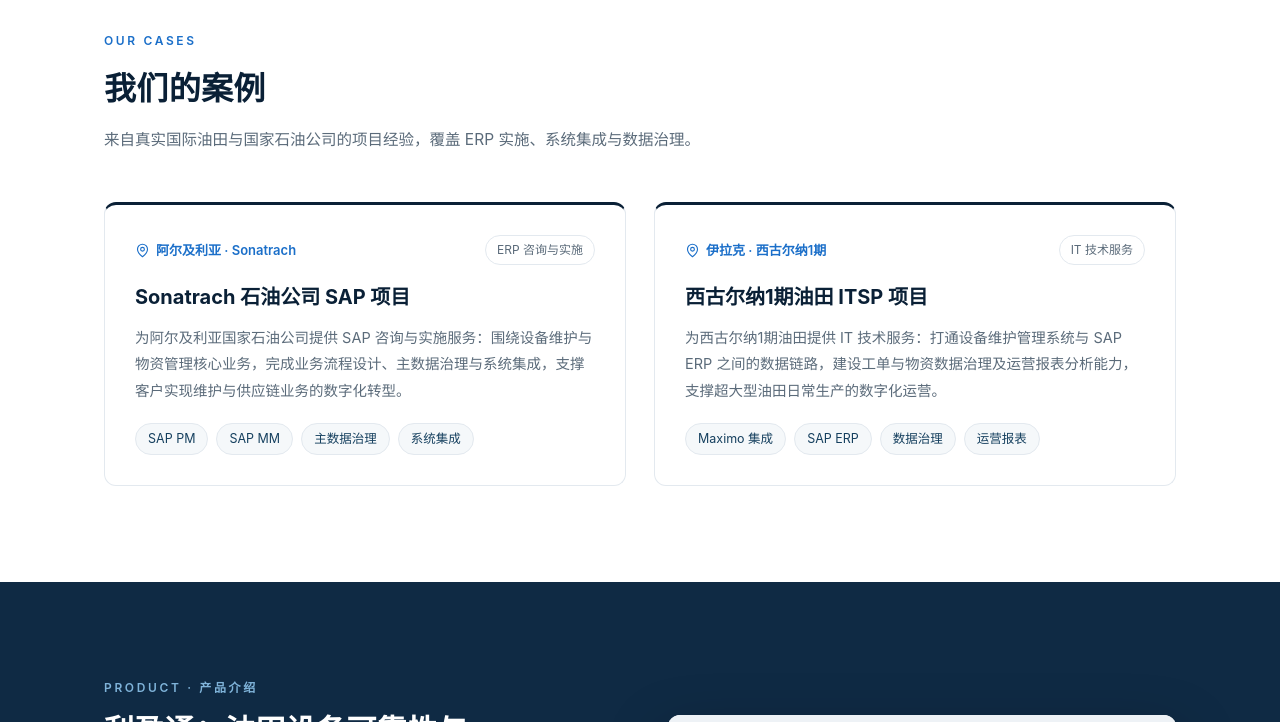
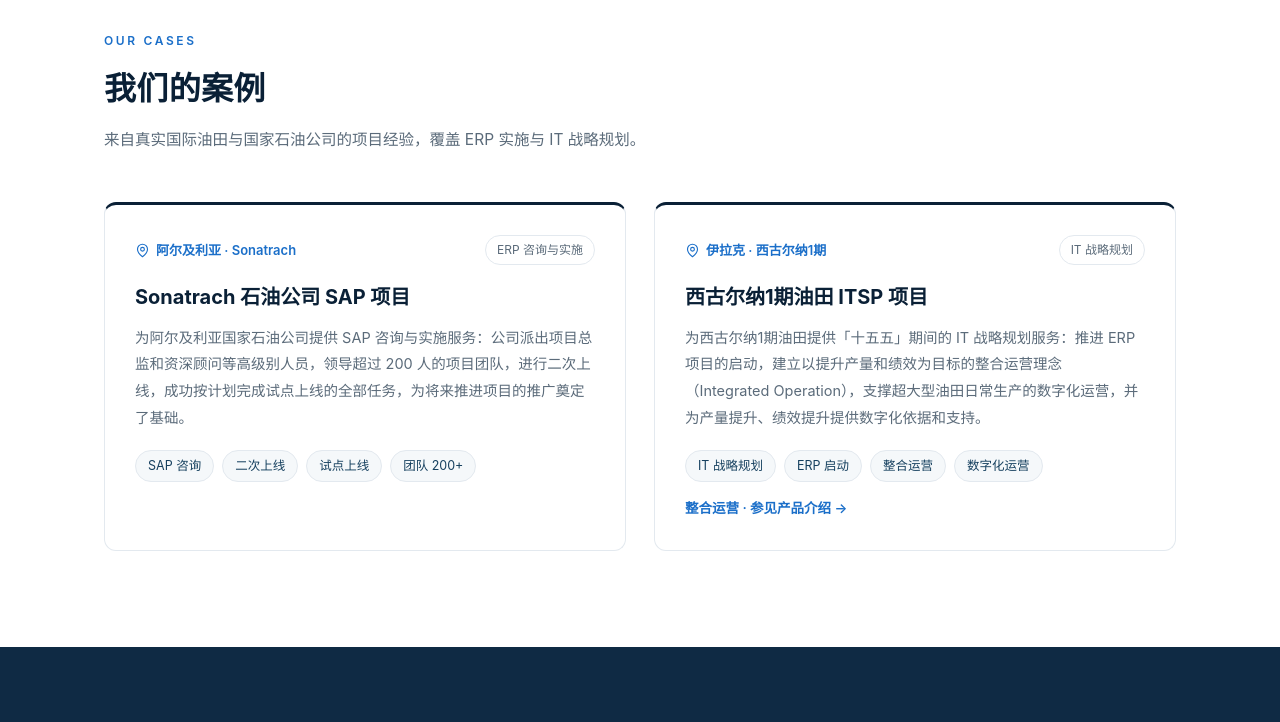
Before and after one commit to JianyunWu/liyingtong-home, a plain HTML site: page index.html in a window 1280 px wide. Shown: the part 960-1682 px from the top of the page. Drawn offline with Linux system fonts and the light colour scheme.

Commit message:
v1.1：真实联系方式 + 案例正式文案（Sonatrach/WQ1 ITSP）+ 语言切换固定右上角

```diff
--- a/index.html
+++ b/index.html
@@ -29,15 +29,17 @@
       <a href="#cases" data-zh="我们的案例" data-en="Our Cases">我们的案例</a>
       <a href="#product" data-zh="产品介绍" data-en="Product">产品介绍</a>
       <a href="#contact" data-zh="联系我们" data-en="Contact">联系我们</a>
+    </nav>
+
+    <div class="header-right">
       <div class="lang-switch" role="group" aria-label="Language">
         <button type="button" class="lang-btn active" data-lang="zh">中文</button>
         <button type="button" class="lang-btn" data-lang="en">EN</button>
       </div>
-    </nav>
-
-    <button class="nav-toggle" id="navToggle" aria-label="Menu" aria-expanded="false">
-      <span></span><span></span><span></span>
-    </button>
+      <button class="nav-toggle" id="navToggle" aria-label="Menu" aria-expanded="false">
+        <span></span><span></span><span></span>
+      </button>
+    </div>
   </div>
 </header>
 
@@ -106,7 +108,7 @@
       <div class="section-head">
         <p class="eyebrow">OUR CASES</p>
         <h2 data-zh="我们的案例" data-en="Our Cases">我们的案例</h2>
-        <p class="section-sub" data-zh="来自真实国际油田与国家石油公司的项目经验，覆盖 ERP 实施、系统集成与数据治理。" data-en="Project experience from international oilfields and national oil companies, covering ERP implementation, systems integration and data governance.">来自真实国际油田与国家石油公司的项目经验，覆盖 ERP 实施、系统集成与数据治理。</p>
+        <p class="section-sub" data-zh="来自真实国际油田与国家石油公司的项目经验，覆盖 ERP 实施与 IT 战略规划。" data-en="Project experience from international oilfields and national oil companies, covering ERP implementation and IT strategic planning.">来自真实国际油田与国家石油公司的项目经验，覆盖 ERP 实施与 IT 战略规划。</p>
       </div>
 
       <div class="case-grid">
@@ -119,12 +121,12 @@
             <span class="case-type" data-zh="ERP 咨询与实施" data-en="ERP consulting & implementation">ERP 咨询与实施</span>
           </div>
           <h3 data-zh="Sonatrach 石油公司 SAP 项目" data-en="Sonatrach — SAP Program">Sonatrach 石油公司 SAP 项目</h3>
-          <p class="case-desc" data-zh="为阿尔及利亚国家石油公司提供 SAP 咨询与实施服务：围绕设备维护与物资管理核心业务，完成业务流程设计、主数据治理与系统集成，支撑客户实现维护与供应链业务的数字化转型。" data-en="SAP consulting and implementation for Algeria's national oil company: business process design, master data governance and systems integration around maintenance and supply chain operations, supporting the client's digital transformation.">为阿尔及利亚国家石油公司提供 SAP 咨询与实施服务：围绕设备维护与物资管理核心业务，完成业务流程设计、主数据治理与系统集成，支撑客户实现维护与供应链业务的数字化转型。</p>
+          <p class="case-desc" data-zh="为阿尔及利亚国家石油公司提供 SAP 咨询与实施服务：公司派出项目总监和资深顾问等高级别人员，领导超过 200 人的项目团队，进行二次上线，成功按计划完成试点上线的全部任务，为将来推进项目的推广奠定了基础。" data-en="SAP consulting and implementation for Algeria's national oil company: we deployed senior personnel including a program director and lead consultants, directing a project team of over 200 people through a second go-live — all pilot go-live tasks were completed on schedule, laying the groundwork for the future rollout.">为阿尔及利亚国家石油公司提供 SAP 咨询与实施服务：公司派出项目总监和资深顾问等高级别人员，领导超过 200 人的项目团队，进行二次上线，成功按计划完成试点上线的全部任务，为将来推进项目的推广奠定了基础。</p>
           <ul class="case-chips">
-            <li>SAP PM</li>
-            <li>SAP MM</li>
-            <li data-zh="主数据治理" data-en="Master data governance">主数据治理</li>
-            <li data-zh="系统集成" data-en="Systems integration">系统集成</li>
+            <li data-zh="SAP 咨询" data-en="SAP consulting">SAP 咨询</li>
+            <li data-zh="二次上线" data-en="Second go-live">二次上线</li>
+            <li data-zh="试点上线" data-en="Pilot go-live">试点上线</li>
+            <li data-zh="团队 200+" data-en="200+ team">团队 200+</li>
           </ul>
         </article>
 
@@ -134,16 +136,17 @@
               <svg viewBox="0 0 24 24" fill="none" stroke="currentColor" stroke-width="1.8" stroke-linecap="round" stroke-linejoin="round" aria-hidden="true"><path d="M20 10c0 6-8 12-8 12s-8-6-8-12a8 8 0 0 1 16 0Z"/><circle cx="12" cy="10" r="3"/></svg>
               <span data-zh="伊拉克 · 西古尔纳1期" data-en="Iraq · West Qurna-1">伊拉克 · 西古尔纳1期</span>
             </span>
-            <span class="case-type" data-zh="IT 技术服务" data-en="IT technical services">IT 技术服务</span>
+            <span class="case-type" data-zh="IT 战略规划" data-en="IT strategic planning">IT 战略规划</span>
           </div>
           <h3 data-zh="西古尔纳1期油田 ITSP 项目" data-en="West Qurna-1 Oilfield — ITSP Project">西古尔纳1期油田 ITSP 项目</h3>
-          <p class="case-desc" data-zh="为西古尔纳1期油田提供 IT 技术服务：打通设备维护管理系统与 SAP ERP 之间的数据链路，建设工单与物资数据治理及运营报表分析能力，支撑超大型油田日常生产的数字化运营。" data-en="IT technical services for the West Qurna-1 oilfield: integrating the maintenance management system with SAP ERP, building work-order and materials data governance, and operational reporting to support daily production operations at one of the world's largest oilfields.">为西古尔纳1期油田提供 IT 技术服务：打通设备维护管理系统与 SAP ERP 之间的数据链路，建设工单与物资数据治理及运营报表分析能力，支撑超大型油田日常生产的数字化运营。</p>
+          <p class="case-desc" data-zh="为西古尔纳1期油田提供「十五五」期间的 IT 战略规划服务：推进 ERP 项目的启动，建立以提升产量和绩效为目标的整合运营理念（Integrated Operation），支撑超大型油田日常生产的数字化运营，并为产量提升、绩效提升提供数字化依据和支持。" data-en="IT strategic planning for the West Qurna-1 oilfield during the 15th Five-Year Plan period: driving the launch of the ERP program and establishing the Integrated Operation concept for raising production and performance — supporting the super-giant oilfield's daily digital operations with the digital evidence and support for production and performance improvement.">为西古尔纳1期油田提供「十五五」期间的 IT 战略规划服务：推进 ERP 项目的启动，建立以提升产量和绩效为目标的整合运营理念（Integrated Operation），支撑超大型油田日常生产的数字化运营，并为产量提升、绩效提升提供数字化依据和支持。</p>
           <ul class="case-chips">
-            <li data-zh="Maximo 集成" data-en="Maximo integration">Maximo 集成</li>
-            <li>SAP ERP</li>
-            <li data-zh="数据治理" data-en="Data governance">数据治理</li>
-            <li data-zh="运营报表" data-en="Operational reporting">运营报表</li>
+            <li data-zh="IT 战略规划" data-en="IT strategic planning">IT 战略规划</li>
+            <li data-zh="ERP 启动" data-en="ERP program launch">ERP 启动</li>
+            <li data-zh="整合运营" data-en="Integrated Operation">整合运营</li>
+            <li data-zh="数字化运营" data-en="Digital operations">数字化运营</li>
           </ul>
+          <a class="case-more" href="#product" data-zh="整合运营 · 参见产品介绍 →" data-en="Integrated Operation · see our product →">整合运营 · 参见产品介绍 →</a>
         </article>
       </div>
     </div>
@@ -264,15 +267,15 @@
         <ul>
           <li>
             <svg viewBox="0 0 24 24" fill="none" stroke="currentColor" stroke-width="1.8" stroke-linecap="round" stroke-linejoin="round" aria-hidden="true"><path d="M20 10c0 6-8 12-8 12s-8-6-8-12a8 8 0 0 1 16 0Z"/><circle cx="12" cy="10" r="3"/></svg>
-            <span data-zh="上海市 · 详细地址待补充" data-en="Shanghai, China · detailed address to be added">上海市 · 详细地址待补充</span>
+            <span data-zh="上海市锦西路185号3楼" data-en="Floor 3, No. 185 Jinxi Road, Shanghai, China">上海市锦西路185号3楼</span>
           </li>
           <li>
             <svg viewBox="0 0 24 24" fill="none" stroke="currentColor" stroke-width="1.8" stroke-linecap="round" stroke-linejoin="round" aria-hidden="true"><path d="M22 16.92v3a2 2 0 0 1-2.18 2 19.79 19.79 0 0 1-8.63-3.07 19.5 19.5 0 0 1-6-6 19.79 19.79 0 0 1-3.07-8.67A2 2 0 0 1 4.11 2h3a2 2 0 0 1 2 1.72 12.84 12.84 0 0 0 .7 2.81 2 2 0 0 1-.45 2.11L8.09 9.91a16 16 0 0 0 6 6l1.27-1.27a2 2 0 0 1 2.11-.45 12.84 12.84 0 0 0 2.81.7A2 2 0 0 1 22 16.92z"/></svg>
-            <span>+86 000-0000-0000</span>
+            <a href="tel:+8613601624933">+86 13601624933</a>
           </li>
           <li>
             <svg viewBox="0 0 24 24" fill="none" stroke="currentColor" stroke-width="1.8" stroke-linecap="round" stroke-linejoin="round" aria-hidden="true"><rect width="20" height="16" x="2" y="4" rx="2"/><path d="m22 7-8.97 5.7a1.94 1.94 0 0 1-2.06 0L2 7"/></svg>
-            <a href="mailto:contact@liyingtong.com">contact@liyingtong.com</a>
+            <a href="mailto:resource@liyingtong.com">resource@liyingtong.com</a>
           </li>
         </ul>
       </div>
--- a/styles.css
+++ b/styles.css
@@ -99,7 +99,11 @@
 .brand-light .brand-text strong { color: var(--white); }
 .brand-light .brand-text em { color: #8DA0B3; }
 
-.site-nav { display: flex; align-items: center; }
+.site-nav {
+  display: flex;
+  align-items: center;
+  margin-left: auto;
+}
 .site-nav > a {
   position: relative;
   margin-left: 28px;
@@ -119,10 +123,16 @@
   background: var(--blue-600);
 }
 
+/* 语言切换：固定在页面右上角，始终可见 */
+.header-right {
+  display: flex;
+  align-items: center;
+  gap: 10px;
+  margin-left: 24px;
+}
 .lang-switch {
   display: inline-flex;
   align-items: center;
-  margin-left: 28px;
   border: 1px solid var(--line);
   border-radius: 999px;
   padding: 3px;
@@ -313,6 +323,16 @@
   border-radius: 999px;
   padding: 5px 12px;
 }
+.case-more {
+  display: inline-flex;
+  align-items: center;
+  margin-top: 16px;
+  font-size: 13.5px;
+  font-weight: 600;
+  color: var(--blue-600);
+  transition: color .15s ease;
+}
+.case-more:hover { color: #1660B4; text-decoration: underline; }
 
 /* ---------------- Product ---------------- */
 .product {
@@ -505,7 +525,7 @@
     font-size: 16px;
   }
   .site-nav > a.active::after { display: none; }
-  .lang-switch { margin: 16px 0 0; align-self: flex-start; }
+  /* 语言切换保留在顶栏右上角，与汉堡按钮并排 */
 
   .hero-inner { padding-top: 72px; padding-bottom: 72px; }
   .hero h1 { font-size: 32px; }
@@ -524,4 +544,5 @@
   .section-head h2 { font-size: 26px; }
   .btn { width: 100%; text-align: center; }
   .hero-cta { flex-direction: column; }
+  .lang-btn { padding: 5px 10px; }
 }
```
